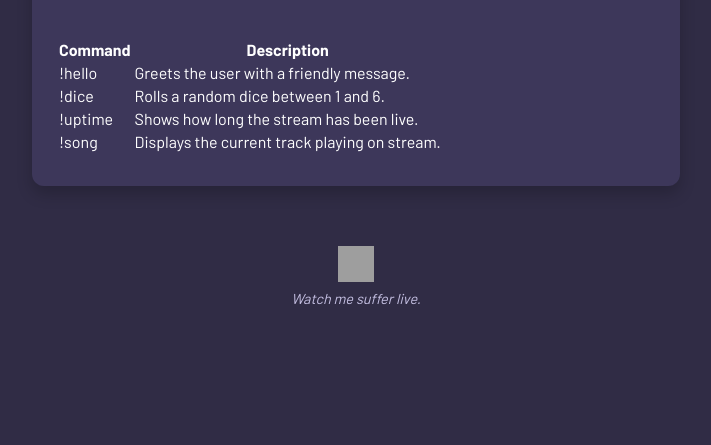
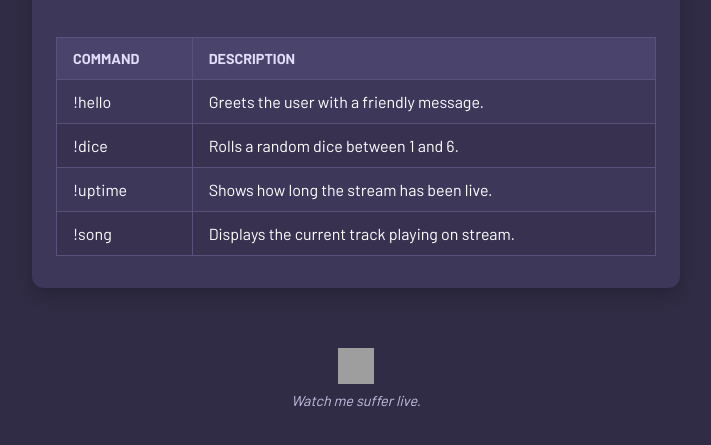
Before and after one commit to stress-ttv/homepage, a plain HTML site: page commands.html in a window 1280 px wide. Shown: the part 209-654 px from the top of the page, without its empty margins (284-995 px from the left). Drawn offline with Linux system fonts and the light colour scheme; grey boxes are pictures that could not be loaded; a web font is replaced by a local one.

Commit message:
Update commands.html

```diff
--- a/commands.html
+++ b/commands.html
@@ -167,6 +167,36 @@
       transform: scale(1.1);
       background-color: #b7aff2;
     }
+
+    .commands-table {
+  width: 100%;
+  border-collapse: collapse;
+  margin-top: 20px;
+}
+
+.commands-table th,
+.commands-table td {
+  border: 1px solid #5a527b;
+  padding: 12px 16px;
+  text-align: left;
+}
+
+.commands-table th {
+  background-color: #4a436b;
+  font-weight: bold;
+  color: #e2ddf8;
+  text-transform: uppercase;
+  font-size: 0.9rem;
+}
+
+.commands-table tr:nth-child(even) {
+  background-color: #383250;
+}
+
+.commands-table tr:hover {
+  background-color: #524a73;
+}
+
   </style>
 </head>
 <body>
```
